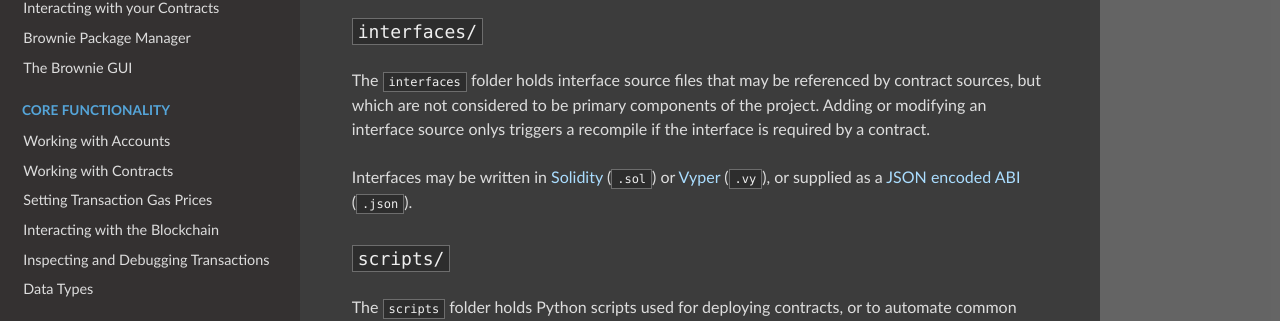
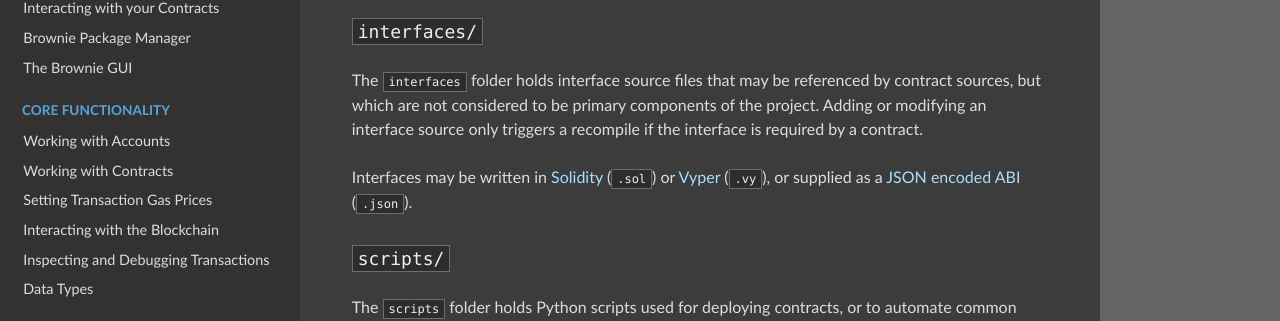
Before and after one commit to eth-brownie/brownie, a Sphinx documentation site: the page built from docs/structure.rst, in a window 1280 px wide and 900 px high, scrolled down 600 px. Shown: the part 187-508 px from the top of the window. Built offline with Sphinx 7.4.7 and the Read the Docs theme 2.0.0, drawn with Linux system fonts in a browser that asks for light colours.

Commit message:
docs: fix typos

```diff
--- a/docs/api-network.rst
+++ b/docs/api-network.rst
@@ -435,7 +435,7 @@
     * ``data``: Transaction data hexstring.
     * ``nonce``: Nonce for the transaction. If none is given, the nonce is set using :meth:`web3.eth.get_transaction_count <web3.eth.Eth.getTransactionCount>` while also considering any pending transactions of the Account.
     * ``required_confs``: The required :attr:`confirmations<TransactionReceipt.confirmations>` before the :func:`TransactionReceipt <brownie.network.transaction.TransactionReceipt>` is processed. If none is given, defaults to 1 confirmation.  If 0 is given, immediately returns a pending :func:`TransactionReceipt <brownie.network.transaction.TransactionReceipt>`, while waiting for a confirmation in a separate thread.
-    * ``allow_revert``: Boolean indicating whether the transaction should be broadacsted when it is expected to revert. If not set, the default behaviour is to allow reverting transactions in development and disallow them in a live environment.
+    * ``allow_revert``: Boolean indicating whether the transaction should be broadcasted when it is expected to revert. If not set, the default behaviour is to allow reverting transactions in development and disallow them in a live environment.
     * ``silent``: Toggles console verbosity. If ``True`` is given, suppresses all console output for this transaction.
 
     Returns a :func:`TransactionReceipt <brownie.network.transaction.TransactionReceipt>` instance.
--- a/docs/core-contracts.rst
+++ b/docs/core-contracts.rst
@@ -148,7 +148,7 @@
     * ``amount``: The amount of Ether to include with the transaction, in wei.
     * ``nonce``: The nonce for the transaction. If not given, the nonce is set according to :meth:`web3.eth.get_transaction_count <web3.eth.Eth.getTransactionCount>` while taking pending transactions from the sender into account.
     * ``required_confs``: The required :attr:`confirmations<TransactionReceipt.confirmations>` before the :func:`TransactionReceipt <brownie.network.transaction.TransactionReceipt>` is processed. If none is given, defaults to 1 confirmation.  If 0 is given, immediately returns a pending :func:`TransactionReceipt <brownie.network.transaction.TransactionReceipt>`, while waiting for a confirmation in a separate thread.
-    * ``allow_revert``: Boolean indicating whether the transaction should be broadacsted when it is expected to revert. If not set, the default behaviour is to allow reverting transactions in development and disallow them in a live environment.
+    * ``allow_revert``: Boolean indicating whether the transaction should be broadcasted when it is expected to revert. If not set, the default behaviour is to allow reverting transactions in development and disallow them in a live environment.
 
 All currency integer values can also be given as strings that will be converted by :func:`Wei <brownie.convert.datatypes.Wei>`.
 
--- a/docs/structure.rst
+++ b/docs/structure.rst
@@ -30,7 +30,7 @@
 ``interfaces/``
 ===============
 
-The ``interfaces`` folder holds interface source files that may be referenced by contract sources, but which are not considered to be primary components of the project. Adding or modifying an interface source onlys triggers a recompile if the interface is required by a contract.
+The ``interfaces`` folder holds interface source files that may be referenced by contract sources, but which are not considered to be primary components of the project. Adding or modifying an interface source only triggers a recompile if the interface is required by a contract.
 
 Interfaces may be written in `Solidity <https://solidity.readthedocs.io/en/latest/contracts.html#interfaces>`_ (``.sol``) or `Vyper <https://vyper.readthedocs.io/en/latest/structure-of-a-contract.html#interfaces>`_ (``.vy``), or supplied as a `JSON encoded ABI <https://solidity.readthedocs.io/en/latest/abi-spec.html#json>`_ (``.json``).
 
```
